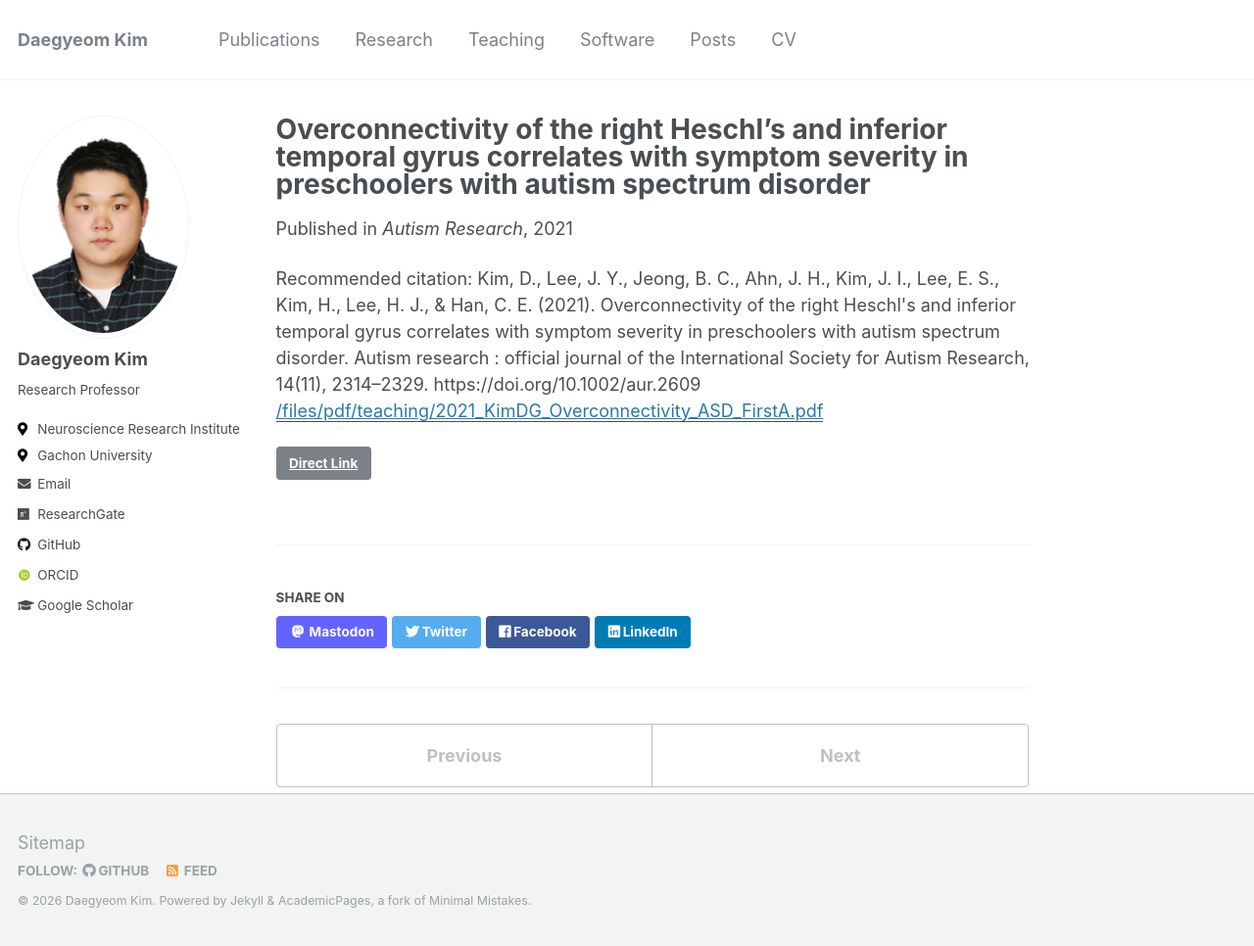
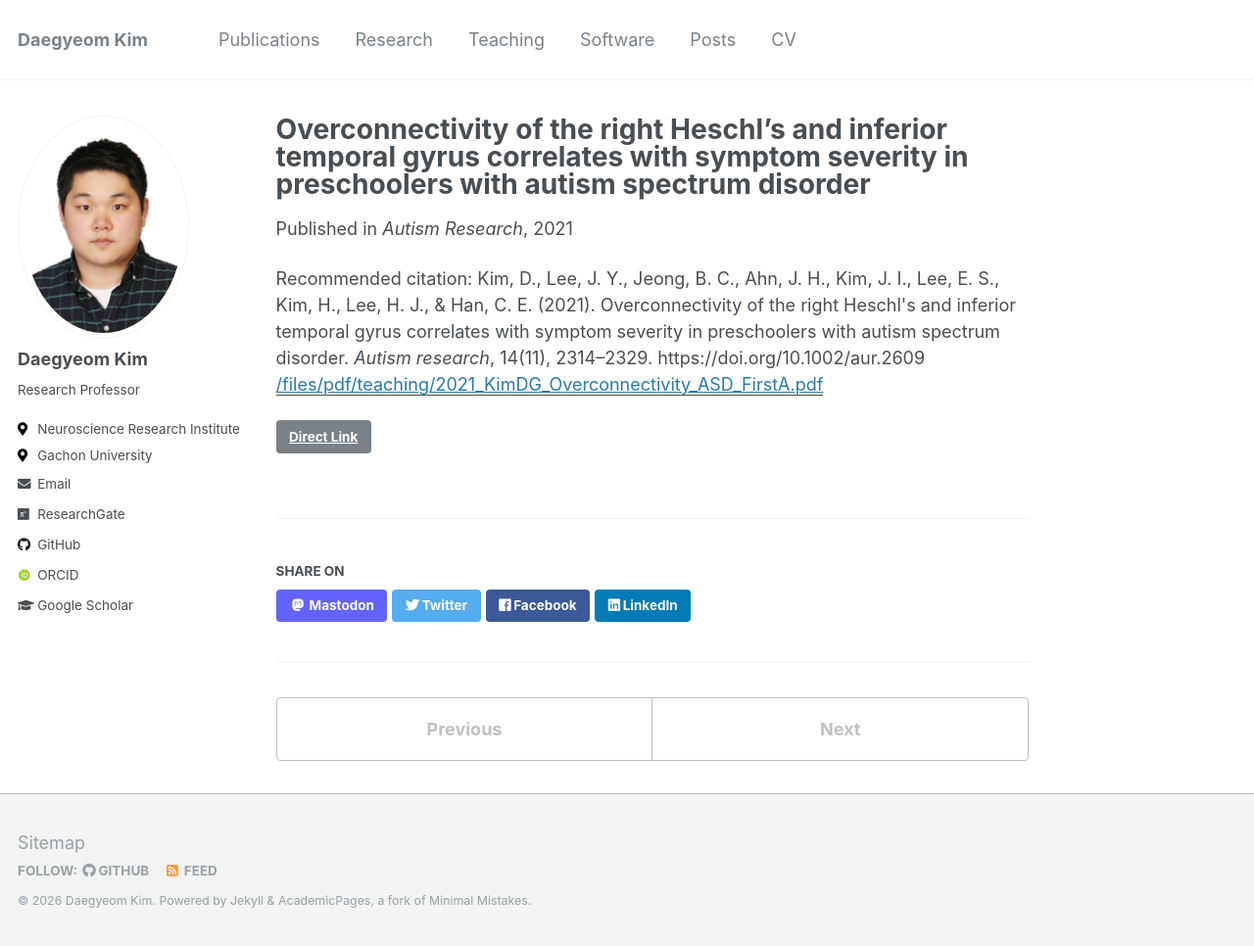
Before and after one commit to dgyeomkim/dgyeomkim.github.io, a Jekyll site: the page built from _publications/2021-autism.md, in a window 1280 px wide and 966 px high. Shown: the whole window at 98% size. Built offline with Jekyll 4.4.1, drawn with Linux system fonts in a browser that asks for light colours; some web fonts are replaced.

Commit message:
Update 2021-autism.md

```diff
--- a/_publications/2021-autism.md
+++ b/_publications/2021-autism.md
@@ -6,5 +6,5 @@ date: 2021-09-16
 venue: 'Autism Research'
 paperurl: '/files/pdf/teaching/2021_KimDG_Overconnectivity_ASD_FirstA.pdf'
 link: 'https://doi.org/10.1002/aur.2609'
-citation: "Kim, D., Lee, J. Y., Jeong, B. C., Ahn, J. H., Kim, J. I., Lee, E. S., Kim, H., Lee, H. J., & Han, C. E. (2021). Overconnectivity of the right Heschl's and inferior temporal gyrus correlates with symptom severity in preschoolers with autism spectrum disorder. Autism research : official journal of the International Society for Autism Research, 14(11), 2314–2329. https://doi.org/10.1002/aur.2609"
+citation: "Kim, D., Lee, J. Y., Jeong, B. C., Ahn, J. H., Kim, J. I., Lee, E. S., Kim, H., Lee, H. J., & Han, C. E. (2021). Overconnectivity of the right Heschl's and inferior temporal gyrus correlates with symptom severity in preschoolers with autism spectrum disorder. <i>Autism research</i>, 14(11), 2314–2329. https://doi.org/10.1002/aur.2609"
 ---
```
